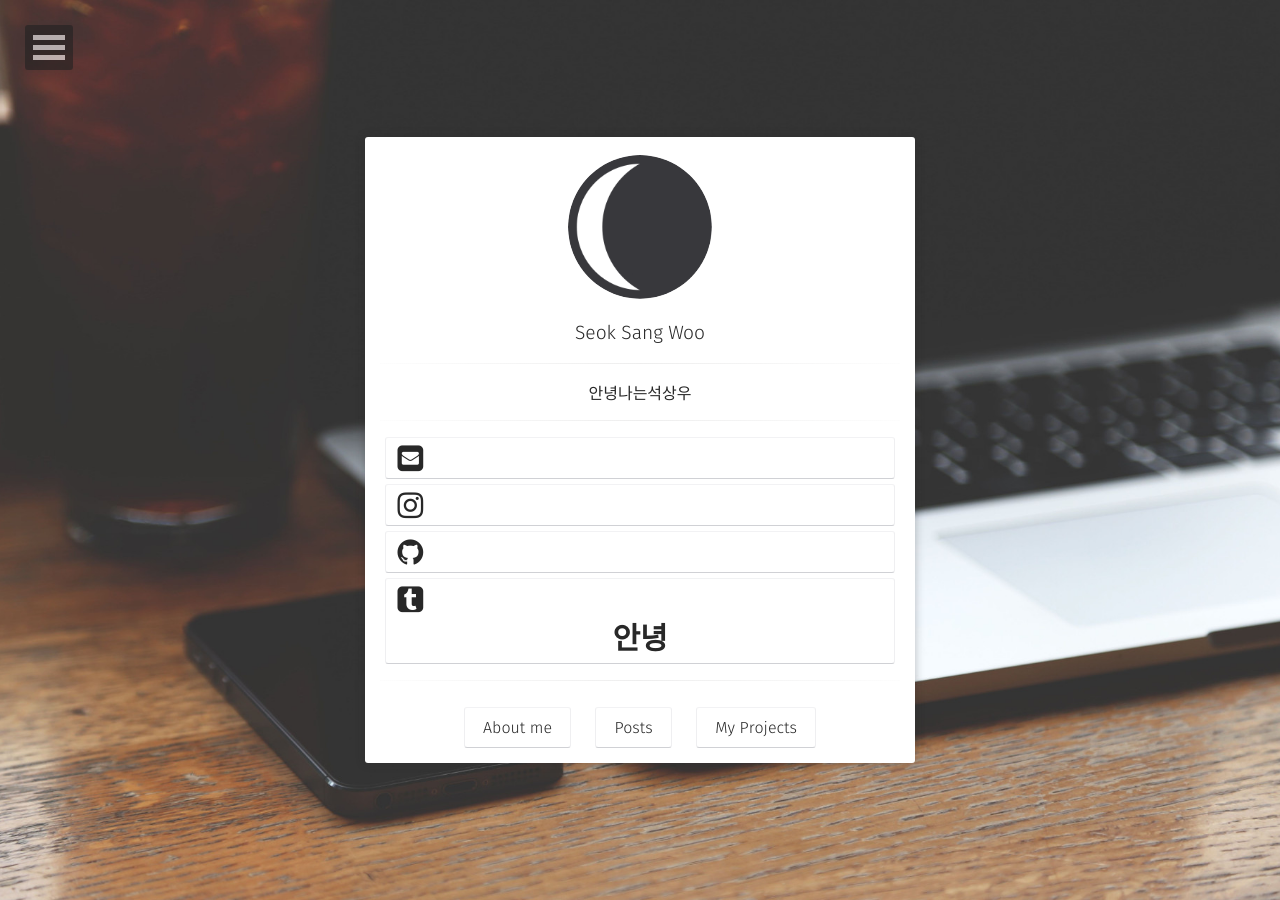
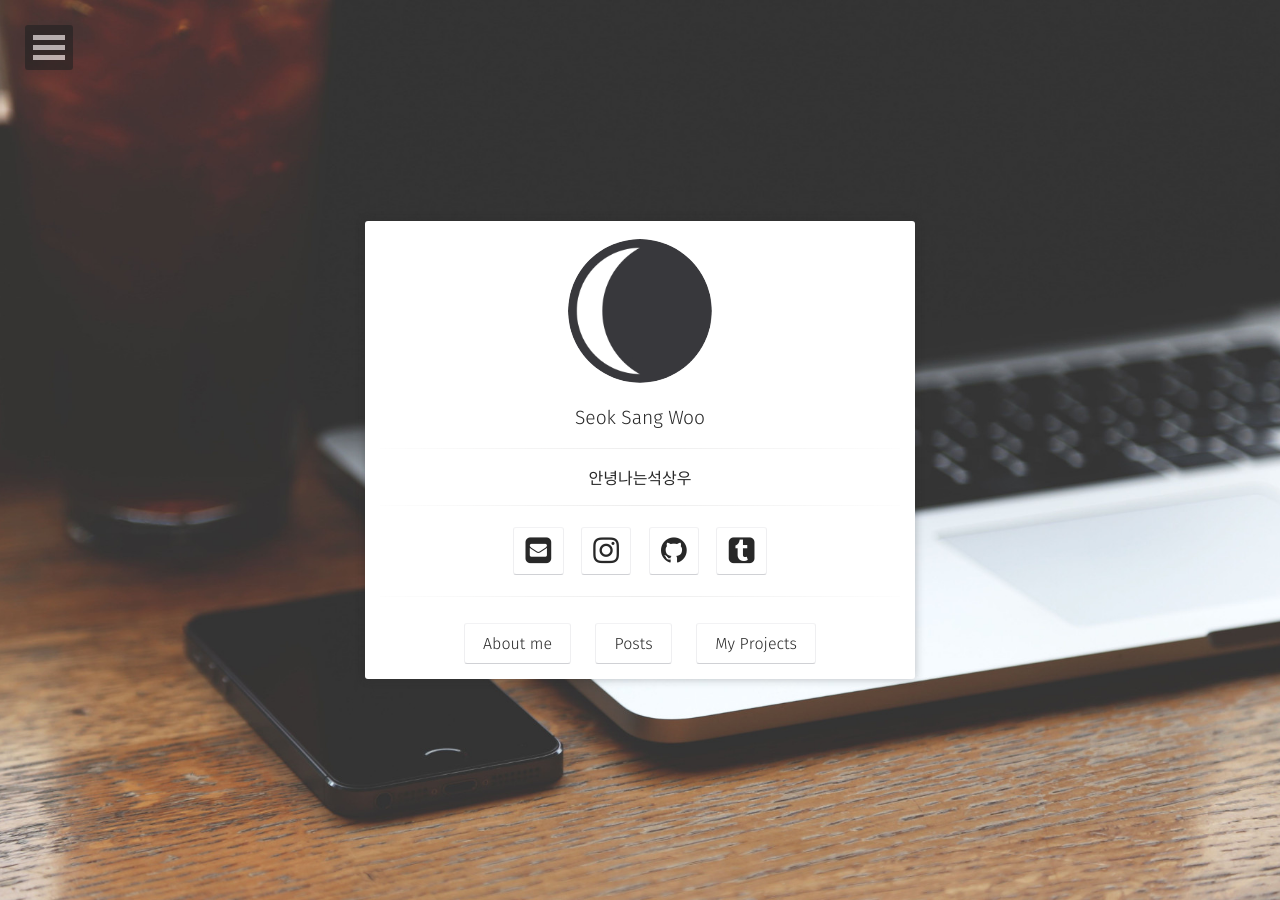
Before and after one commit to sangwoo24/sangwoo24.github.io, a Jekyll site: the page built from index.html, in a window 1280 px wide. Built offline with Jekyll 4.4.1, drawn with Linux system fonts in a browser that asks for light colours; some web fonts are replaced.

Commit message:
Revert "웹 버튼 테스트"
This reverts commit da15dc3a581be951af43900804a14f5aaa084d30.

```diff
--- a/_includes/social-links.html
+++ b/_includes/social-links.html
@@ -25,5 +25,5 @@
                         {% if site.keybase %}<a class="social-btn" href="https://keybase.io/{{ site.keybase }}" target="_blank" rel="noopener noreferrer"><i class="fa fa-fw fa-key"></i></a>{% endif %}
                         {% if site.xmpp %}<a class="social-btn" href="xmpp:{{ site.xmpp }}" target="_blank" rel="noopener noreferrer"><i class="fa fa-fw fa-lightbulb-o"></i></a>{% endif %}
                         {% if site.hackernews %}<a class="social-btn" href="https://news.ycombinator.com/user?id={{ site.hackernews }}" target="_blank" rel="noopener noreferrer"><i class="fa fa-fw fa-hacker-news"></i></a>{% endif %}
-                        {% if site.tistory %}<a class="social-btn" href="https://{{site.tistory}}.tistory.com" target="_blank" rel="noopener noreferrer"><i class="fa fa-fw fa-tumblr-square"></i><div>안녕</div></a>{% endif %}
+                        {% if site.tistory %}<a class="social-btn" href="https://{{site.tistory}}.tistory.com" target="_blank" rel="noopener noreferrer"><i class="fa fa-fw fa-tumblr-square"></i></a>{% endif %}
                     </h3>
--- a/_sass/elements.scss
+++ b/_sass/elements.scss
@@ -13,8 +13,6 @@
 	}
 }
 .social-btn {
-  display: flex;
-  flex-direction: column;
 	padding: 5px;
 	margin: 5px;
 	@extend %btnextend;
```
